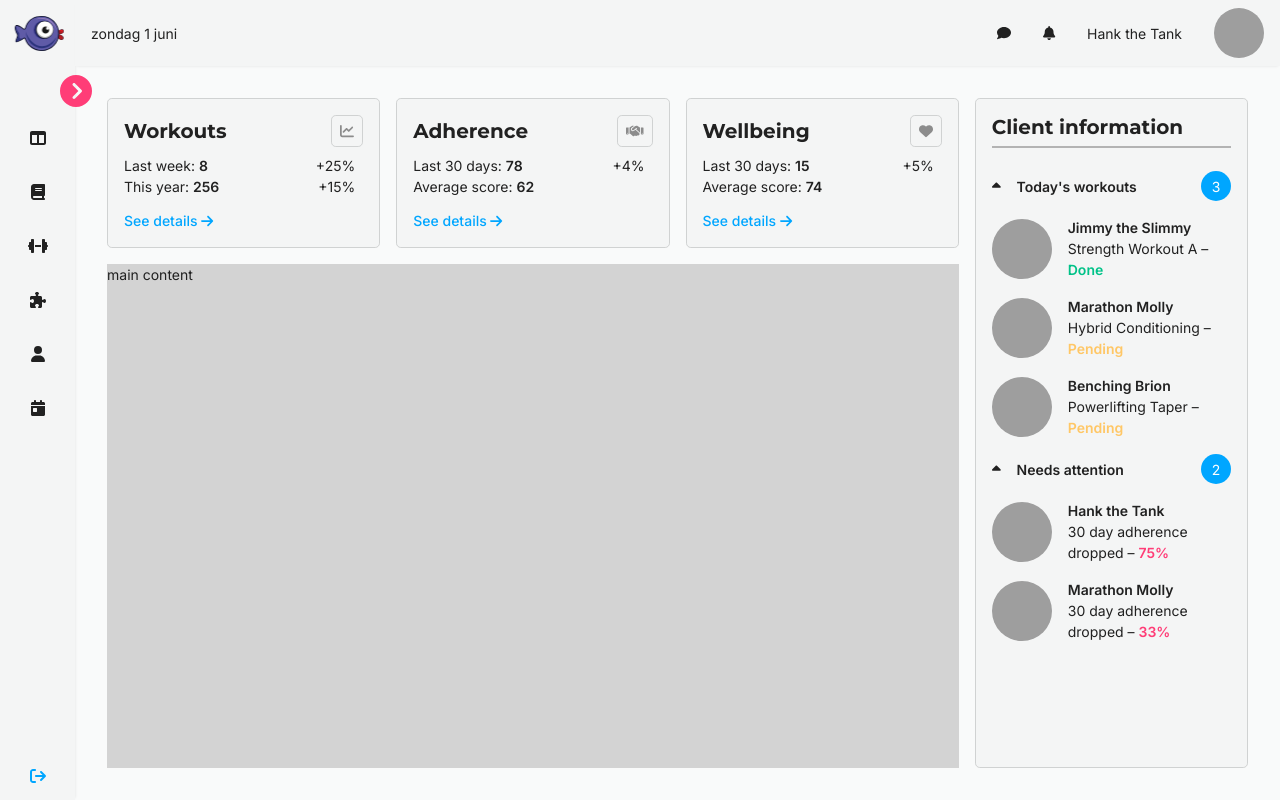
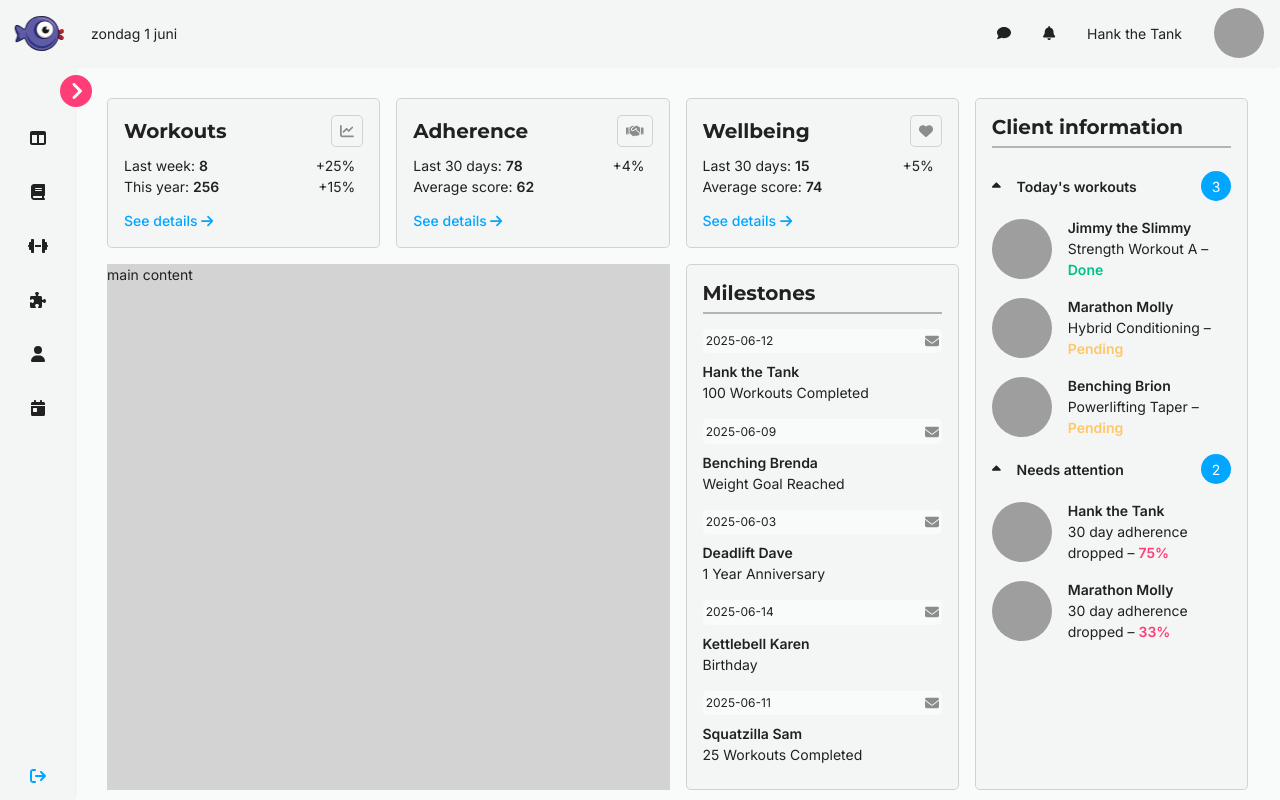
Before and after one commit to sjoerdjansz/eindopdracht-novi-frontend-sjansz, a React (Vite) app: page /dashboard in a window 1280 px wide. Built offline with nearby package versions, Linux system fonts and the light colour scheme; grey boxes are pictures that could not be loaded.

Commit message:
(feat)dashboard milestone section base layout and styling complete, next is functionality (clicking to the client profile)

```diff
--- a/src/components/dashboardCard/DashboardCard.module.css
+++ b/src/components/dashboardCard/DashboardCard.module.css
@@ -8,6 +8,7 @@
   padding: 1rem;
   height: 100%;
   border: 1px solid var(--color-gray-mediumlight);
+  overflow-y: scroll;
 }
 
 .dashboard-card__title-container {
--- a/src/data/clientData.js
+++ b/src/data/clientData.js
@@ -70,3 +70,36 @@ export const CLIENTS = [
     currentPlan: "fat loss hybrid",
   },
 ];
+
+export const CLIENT_MILESTONES = [
+  {
+    id: "c101",
+    name: "Hank the Tank",
+    milestone: "100 Workouts Completed",
+    date: "2025-06-12",
+  },
+  {
+    id: "c102",
+    name: "Benching Brenda",
+    milestone: "Weight Goal Reached",
+    date: "2025-06-09",
+  },
+  {
+    id: "c103",
+    name: "Deadlift Dave",
+    milestone: "1 Year Anniversary",
+    date: "2025-06-03",
+  },
+  {
+    id: "c104",
+    name: "Kettlebell Karen",
+    milestone: "Birthday",
+    date: "2025-06-14",
+  },
+  {
+    id: "c105",
+    name: "Squatzilla Sam",
+    milestone: "25 Workouts Completed",
+    date: "2025-06-11",
+  },
+];
--- a/src/pages/dashboard/Dashboard.jsx
+++ b/src/pages/dashboard/Dashboard.jsx
@@ -8,6 +8,7 @@ import {
   faChartLine,
   faHandshake,
   faHeart,
+  faEnvelope,
 } from "@fortawesome/free-solid-svg-icons";
 import { FontAwesomeIcon } from "@fortawesome/react-fontawesome";
 
@@ -17,6 +18,7 @@ import { useState } from "react";
 import { ClientWorkoutStatusCard } from "../../components/clientWorkoutStatusCard/ClientWorkoutStatusCard.jsx";
 import { Link } from "react-router-dom";
 import { SmallCardDashContent } from "../../components/smallCardDashContent/SmallCardDashContent.jsx";
+import { CLIENT_MILESTONES } from "../../data/clientData.js";
 
 export function Dashboard() {
   const [toggleCaretWorkout, setToggleCaretWorkout] = useState(true);
@@ -82,6 +84,32 @@ export function Dashboard() {
       </div>
 
       <div className={styles["main-content"]}>main content</div>
+      <div className={styles["milestones-content"]}>
+        <DashboardCard title="Milestones" flexDirection="direction-column">
+          <hr />
+
+          <ul className={styles["milestones__container"]}>
+            {CLIENT_MILESTONES.map((client) => {
+              return (
+                <li key={client.id} className={styles["container__list-item"]}>
+                  <div className={styles["list-item__top-content"]}>
+                    <p>{client.date}</p>
+                    <FontAwesomeIcon icon={faEnvelope} />
+                  </div>
+                  <div className={styles["list-item__bottom-content"]}>
+                    <p>{client.name}</p>
+                    <>
+                      <p className={styles["bottom-content__milestone"]}>
+                        {client.milestone}
+                      </p>
+                    </>
+                  </div>
+                </li>
+              );
+            })}
+          </ul>
+        </DashboardCard>
+      </div>
       <div className={styles["side-content"]}>
         <DashboardCard
           title="Client information"
--- a/src/pages/dashboard/Dashboard.module.css
+++ b/src/pages/dashboard/Dashboard.module.css
@@ -6,7 +6,7 @@
   width: 100%;
   grid-template-areas:
     "one two three side"
-    "main main main side";
+    "main main milestones side";
 }
 
 .card-one {
@@ -24,6 +24,10 @@
 .main-content {
   grid-area: main;
   background-color: lightgrey;
+}
+
+.milestones-content {
+  grid-area: milestones;
 }
 
 .side-content {
@@ -44,6 +48,7 @@
       "two"
       "three"
       "main"
+      "milestones"
       "side";
   }
 }
@@ -55,7 +60,7 @@
   flex-shrink: 0;
 }
 
-.side-content__information-container hr {
+hr {
   border: 0.5px solid var(--color-gray-medium);
 }
 
@@ -68,3 +73,50 @@
   margin: 0;
   gap: 1rem;
 }
+
+/* Milestones section */
+
+.milestones__container {
+  display: flex;
+  flex-direction: column;
+  list-style: none;
+  margin: 0;
+  padding: 0.5rem 0;
+  gap: 1rem;
+}
+
+.container__list-item {
+  display: flex;
+  flex-direction: column;
+  justify-content: space-between;
+  gap: 0.5rem;
+  flex: 1;
+}
+
+.list-item__top-content {
+  display: flex;
+  align-items: center;
+  justify-content: space-between;
+  background-color: var(--color-white);
+  padding: 0.2rem;
+  border-radius: 0.3rem;
+}
+
+.list-item__top-content :first-child {
+  font-size: var(--font-xs);
+}
+
+.list-item__top-content :nth-child(2) {
+  color: var(--color-gray-dark);
+  cursor: pointer;
+}
+
+.list-item__bottom-content {
+  display: flex;
+  flex-direction: column;
+  align-items: flex-start;
+}
+
+.list-item__bottom-content :first-child {
+  font-weight: 600;
+}
```
